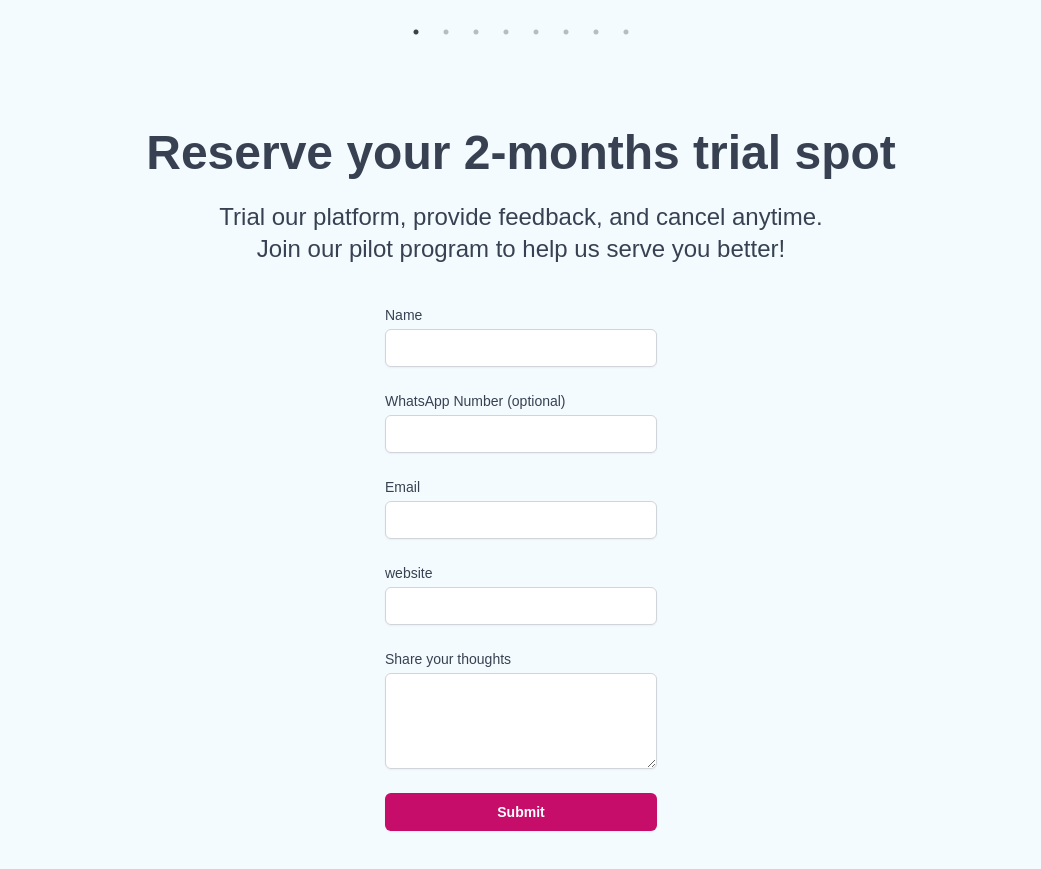
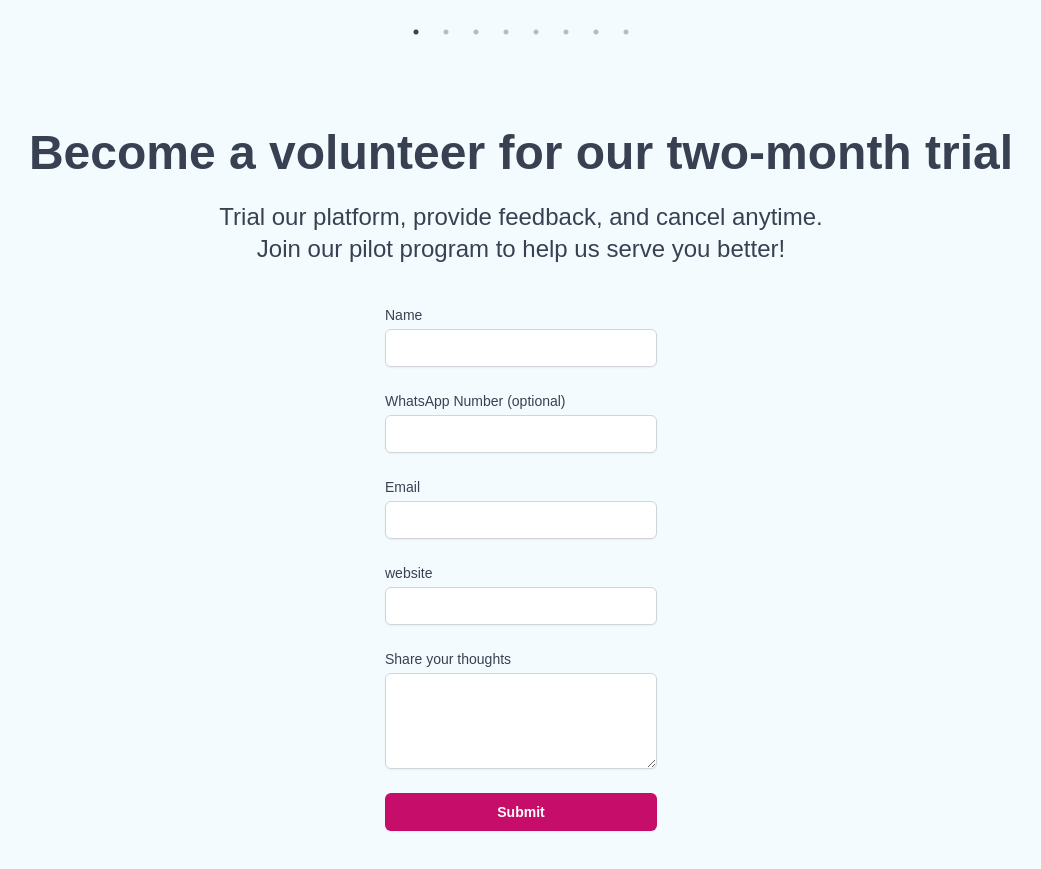
Before and after one commit to MankweAI/eyescreen, a Next.js app: page / in a window 1280 px wide. Shown: the part 1828-2697 px from the top of the page, without its empty margins (119-1160 px from the left). Built offline with nearby package versions, Linux system fonts and the light colour scheme.

Commit message:
Your commit message describing the changes

```diff
--- a/src/app/page.js
+++ b/src/app/page.js
@@ -95,7 +95,7 @@ export default function Home() {
         </section>
         <section className="flex flex-col sm:flex-col justify-between  p-2 sm:p-4 md:p-6 lg:p-8 items-center w-full gap-2 sm:gap-3 md:gap-4 lg:gap-5 xl:gap-6 mt-5 sm:mt-7 md:mt-10 lg:mt-12">
           <h1 className="text-3xl sm:text-4xl md:text-4xl lg:text-5xl text-center font-black text-gray-700">
-            Reserve your 2-months trial spot
+            Become a volunteer for our two-month trial
           </h1>
 
           <p className="text-sm sm:text-base md:text-lg lg:text-xl xl:text-2xl text-center text-gray-700 font-medium whitespace-pre-line w-full md:w-1/2">
```
